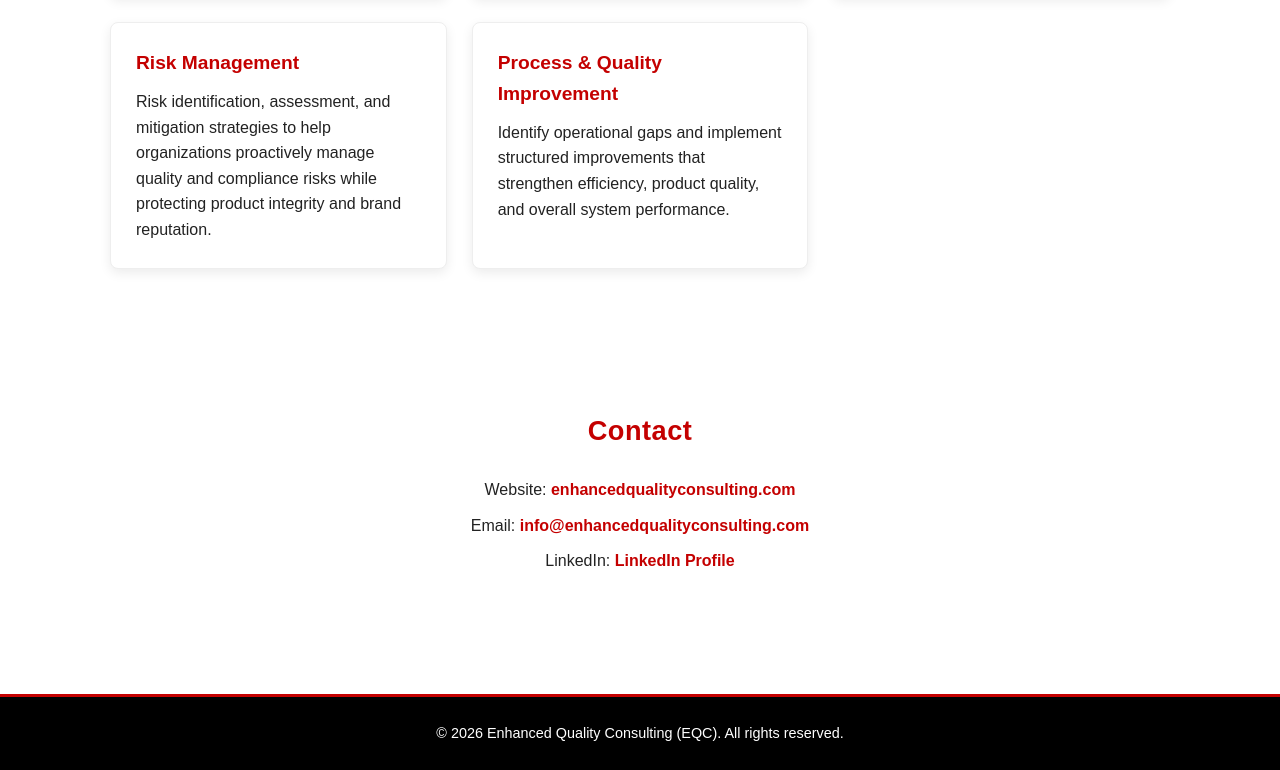
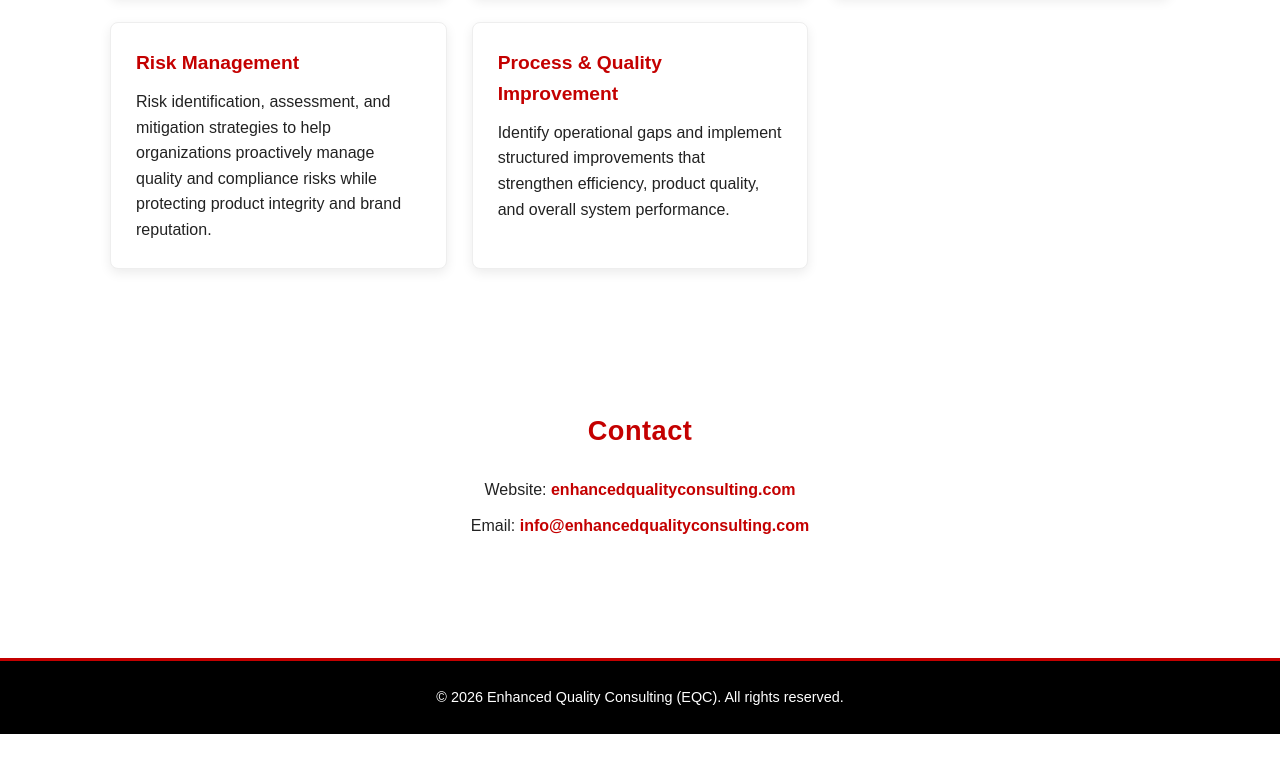
Before and after one commit to EQC-roger/eqc-website, a plain HTML site: page index.html in a window 1280 px wide. Shown: the part 1455-2225 px from the top of the page. After the commit the page ends 2189 px from the top, so only its background shows below. Drawn offline with Linux system fonts and the light colour scheme.

Commit message:
Update index.html

```diff
--- a/index.html
+++ b/index.html
@@ -321,7 +321,6 @@
 
   <p>Website: <a href="https://enhancedqualityconsulting.com">enhancedqualityconsulting.com</a></p>
   <p>Email: <a href="mailto:info@enhancedqualityconsulting.com">info@enhancedqualityconsulting.com</a></p>
-  <p>LinkedIn: <a href="#">LinkedIn Profile</a></p>
 
 </section>
 
```
